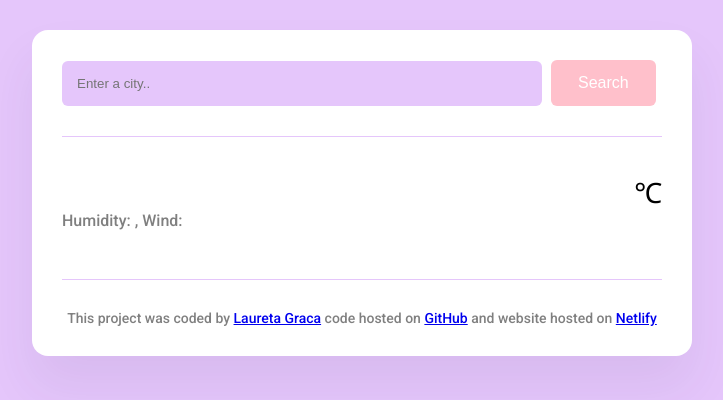
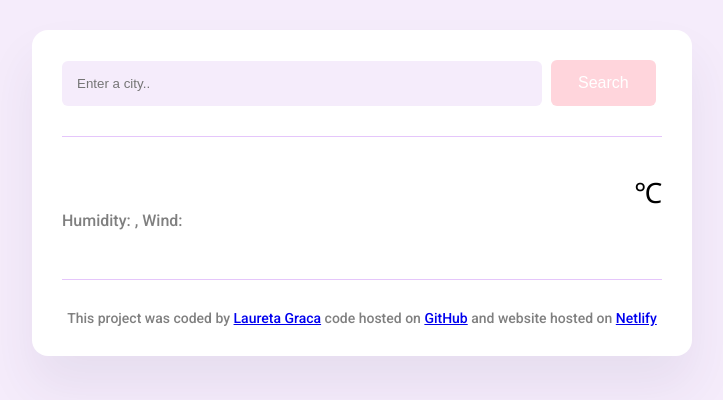
Before and after one commit to lgracaa/weather-app-shecodes-project, a plain HTML site: page index.html in a window 1280 px wide. Shown: the whole page, without its empty margins (278-1001 px from the left). Drawn offline with nearby package versions, Linux system fonts and the light colour scheme; no server answers.

Commit message:
Update index.css

```diff
--- a/src/index.css
+++ b/src/index.css
@@ -1,5 +1,5 @@
 body {
-  background-color: rgb(229, 198, 251);
+  background-color: rgb(245, 236, 251);
   font-family: "Roboto", sans-serif;
 }
 
@@ -19,7 +19,7 @@ header {
 }
 
 .search-form-input {
-  background-color: rgb(229, 198, 251);
+  background-color: rgb(245, 236, 251);
   border: none;
   border-radius: 6px;
   width: 80%;
@@ -27,7 +27,7 @@ header {
 }
 
 .search-form-button {
-  background: pink;
+  background: rgb(255, 213, 220);
   padding: 14px 27px;
   border: none;
   font-size: 16px;
```
